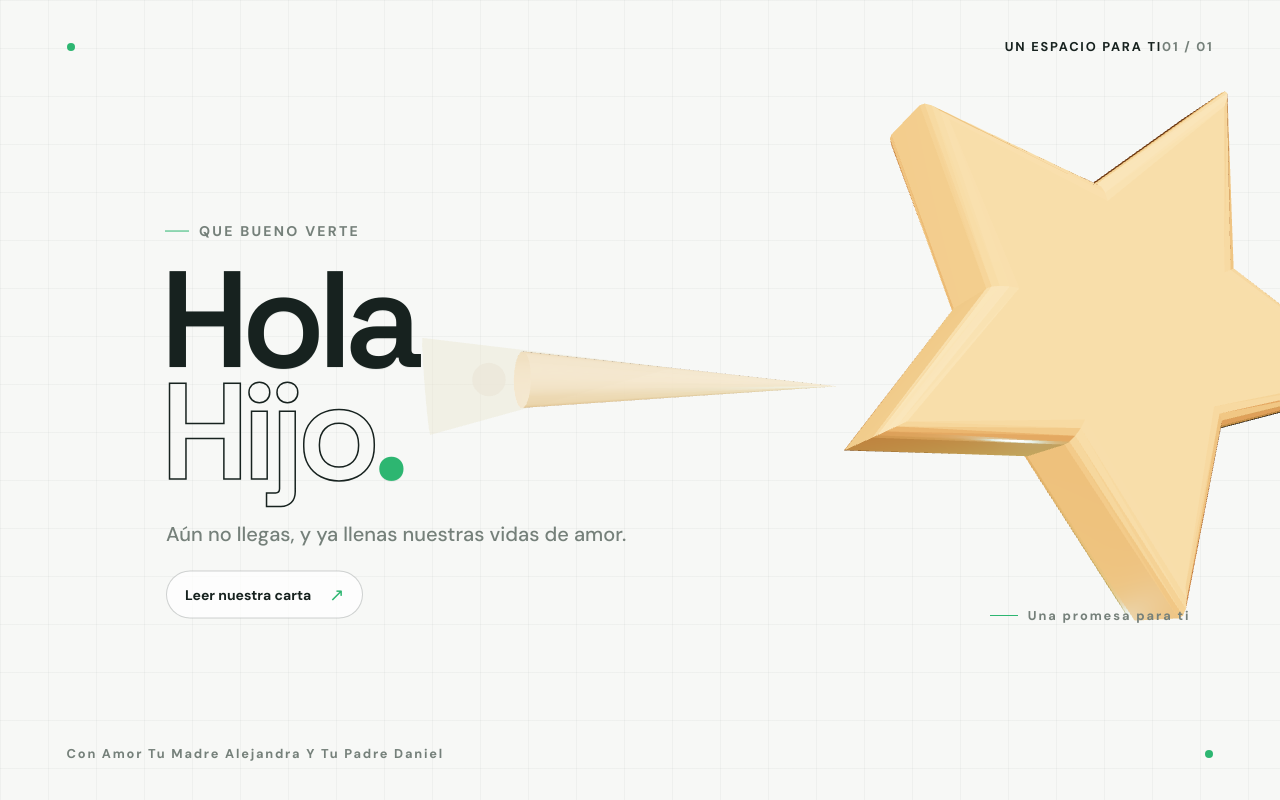
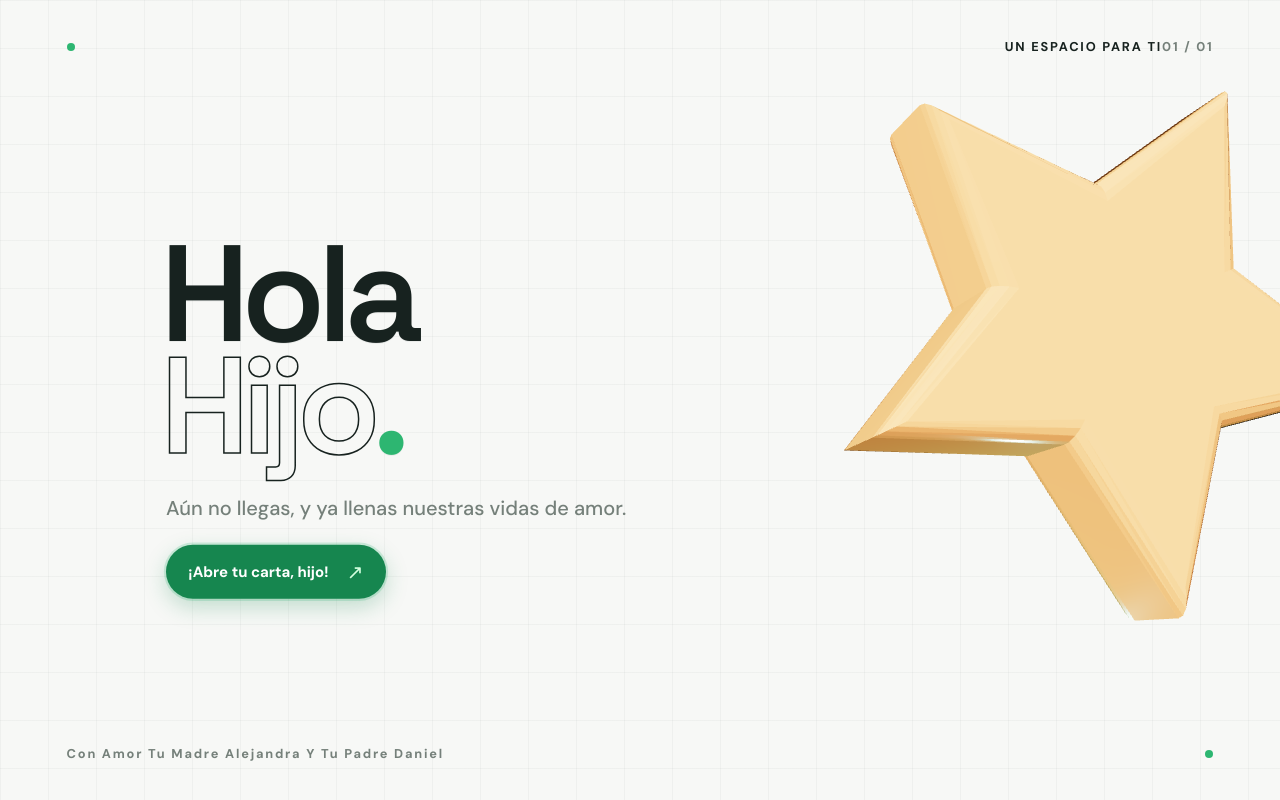
Before and after one commit to Daniel-Dev6/Nuestro-Hijo, a plain HTML site: page index.html in a window 1280 px wide. Drawn offline with nearby package versions, Linux system fonts and the light colour scheme; animation ran at ten frames a second.

Commit message:
Actualización de la página

```diff
--- a/index.html
+++ b/index.html
@@ -30,17 +30,12 @@
             <span class="topline__index">01 / 01</span>
         </div>
         <section class="intro">
-            <p class="intro__eyebrow"><span></span> QUE BUENO VERTE</p>
             <h1 id="welcome-title">Hola<br><span>Hijo</span><i>.</i></h1>
             <p class="intro__note">Aún no llegas, y ya llenas nuestras vidas de amor.</p>
             <button class="letter-button" type="button" aria-haspopup="dialog" aria-controls="letter-dialog">
-                Leer nuestra carta <span aria-hidden="true">↗</span>
+                ¡Abre tu carta, hijo! <span aria-hidden="true">↗</span>
             </button>
         </section>
-        <div class="scene-caption" aria-hidden="true">
-            <span class="scene-caption__line"></span>
-            <span>Una promesa para ti</span>
-        </div>
         <div class="bottomline" aria-hidden="true">
             <span>Con Amor Tu Madre Alejandra Y Tu Padre Daniel</span>
             <span class="bottomline__dot"></span>
@@ -53,7 +48,14 @@
         <p class="letter__eyebrow">PARA EL DÍA EN QUE LLEGUES</p>
         <h2 id="letter-title">Te estamos esperando, hijo.</h2>
         <p>No conocemos todavía tu carita, pero ya te queremos con todo el corazón. Estamos preparando un mundo lleno de abrazos, paciencia y aventuras para compartir contigo.</p>
-        <p>Cuando leas esto, recuerda siempre que antes de conocerte ya eras nuestro sueño más bonito. Aquí estaremos, para cuidarte, escucharte y acompañarte en cada paso.</p>
+        <h3 class="letter__adventures-title">Las aventuras que soñamos contigo</h3>
+        <ul class="letter__adventures">
+            <li><span aria-hidden="true">✦</span><span>Ver juntos Dragon Ball Z y emocionarnos con cada aventura.</span></li>
+            <li><span aria-hidden="true">✦</span><span>Cuando seas más grande, montar juntos en la yegua de la mamita Marina, con mucho cuidado.</span></li>
+            <li><span aria-hidden="true">✦</span><span>Que Miro, nuestro perrito, nos acompañe y sea parte de tus recuerdos más bonitos.</span></li>
+            <li><span aria-hidden="true">✦</span><span>Al ver una estrella fugaz, pedir juntos un deseo: que nunca te falte nuestro amor.</span></li>
+        </ul>
+        <p>Antes de conocerte ya eras nuestro sueño más bonito. Aquí estaremos para cuidarte, escucharte y acompañarte en cada paso.</p>
         <p class="letter__signoff">Con todo nuestro amor,<br><strong>Mamá Alejandra y papá Daniel</strong></p>
     </dialog>
     <script>
--- a/script.js
+++ b/script.js
@@ -5,7 +5,6 @@ const scene = new THREE.Scene();
 const camera = new THREE.PerspectiveCamera(35, 1, 0.1, 100);
 const renderer = new THREE.WebGLRenderer({ canvas, alpha: true, antialias: true });
 const sculpture = new THREE.Group();
-const pointer = new THREE.Vector2();
 const targetRotation = new THREE.Vector2();
 const reducedMotion = window.matchMedia("(prefers-reduced-motion: reduce)");
 
@@ -71,50 +70,6 @@ star.scale.set(1.3, 1.3, 1.3);
 star.position.set(1.4, 0.3, 0.2);
 sculpture.add(star);
 
-const trail = new THREE.Mesh(
-	new THREE.ConeGeometry(0.14, 1.8, 18),
-	new THREE.MeshPhysicalMaterial({
-		color: 0xffd6a5,
-		emissive: 0xffb067,
-		emissiveIntensity: 0.7,
-		transparent: true,
-		opacity: 0.72,
-		roughness: 0.4,
-		metalness: 0.15,
-		clearcoat: 0.9,
-		clearcoatRoughness: 0.2,
-		side: THREE.DoubleSide
-	})
-);
-trail.rotation.z = -Math.PI / 2;
-trail.rotation.y = 0.35;
-trail.position.set(-0.95, 0.16, -0.5);
-trail.scale.set(1.2, 1.2, 1.2);
-sculpture.add(trail);
-
-const trailGlow = new THREE.Mesh(
-	new THREE.ConeGeometry(0.24, 1.25, 12),
-	new THREE.MeshBasicMaterial({
-		color: 0xffe6a7,
-		transparent: true,
-		opacity: 0.24,
-		side: THREE.DoubleSide
-	})
-);
-trailGlow.rotation.z = -Math.PI / 2;
-trailGlow.rotation.y = 0.15;
-trailGlow.position.set(-1.8, 0.2, -0.6);
-trailGlow.scale.set(1.25, 1.25, 1.25);
-sculpture.add(trailGlow);
-
-const spark = new THREE.Mesh(
-	new THREE.SphereGeometry(0.085, 16, 16),
-	new THREE.MeshBasicMaterial({ color: 0xfff0c2, transparent: true, opacity: 0.8 })
-);
-spark.position.set(-2.2, 0.35, -0.7);
-spark.scale.set(1.25, 1.25, 1.25);
-sculpture.add(spark);
-
 function resizeScene() {
 	const { clientWidth, clientHeight } = canvas;
 	renderer.setSize(clientWidth, clientHeight, false);
@@ -130,10 +85,8 @@ resizeObserver.observe(canvas);
 resizeScene();
 
 window.addEventListener("pointermove", (event) => {
-	pointer.x = (event.clientX / window.innerWidth) * 2 - 1;
-	pointer.y = (event.clientY / window.innerHeight) * 2 - 1;
-	targetRotation.x = pointer.y * 0.2;
-	targetRotation.y = pointer.x * 0.28;
+	targetRotation.x = ((event.clientY / window.innerHeight) * 2 - 1) * 0.2;
+	targetRotation.y = ((event.clientX / window.innerWidth) * 2 - 1) * 0.28;
 }, { passive: true });
 
 const clock = new THREE.Clock();
@@ -146,9 +99,6 @@ function animate() {
 		sculpture.rotation.y += (targetRotation.y - sculpture.rotation.y) * 0.035;
 		sculpture.rotation.y += 0.002;
 		sculpture.position.y = Math.sin(elapsed * 0.8) * 0.08;
-		trail.rotation.z = -Math.PI / 2 + Math.sin(elapsed * 1.9) * 0.18;
-		trailGlow.rotation.z = -Math.PI / 2 + Math.sin(elapsed * 1.4) * 0.12;
-		spark.position.y = 0.3 + Math.sin(elapsed * 3.4) * 0.12;
 	}
 
 	renderer.render(scene, camera);
--- a/style.css
+++ b/style.css
@@ -142,27 +142,30 @@ h1 i {
 }
 
 .letter-button {
+    position: relative;
     display: inline-flex;
-    min-height: 48px;
+    min-height: 54px;
     align-items: center;
     gap: 18px;
     margin: 24px 0 0 6px;
-    padding: 0 18px;
-    border: 1px solid rgba(23, 34, 31, 0.2);
+    padding: 0 22px;
+    border: 0;
     border-radius: 999px;
-    background: rgba(255, 255, 255, 0.72);
-    color: var(--ink);
+    background: #16864f;
+    color: #fff;
     font: inherit;
-    font-size: 14px;
+    font-size: 15px;
     font-weight: 700;
     cursor: pointer;
-    transition: border-color 180ms ease, background-color 180ms ease, transform 180ms ease;
+    box-shadow: 0 8px 22px rgba(22, 134, 79, 0.25);
+    animation: cta-pulse 2.4s ease-out infinite;
+    transition: background-color 180ms ease, box-shadow 180ms ease, transform 180ms ease;
 }
 
 .letter-button:hover {
-    transform: translateY(-2px);
-    border-color: var(--coral);
-    background: #fff;
+    transform: translateY(-3px) scale(1.02);
+    background: #106e40;
+    box-shadow: 0 12px 28px rgba(22, 134, 79, 0.32);
 }
 
 .letter-button:focus-visible,
@@ -172,8 +175,23 @@ h1 i {
 }
 
 .letter-button span {
-    color: var(--coral);
-    font-size: 18px;
+    color: #d4ffdf;
+    font-size: 20px;
+    transition: transform 180ms ease;
+}
+
+.letter-button:hover span {
+    transform: translate(3px, -3px);
+}
+
+@keyframes cta-pulse {
+    0%, 100% {
+        box-shadow: 0 8px 22px rgba(22, 134, 79, 0.25), 0 0 0 0 rgba(45, 182, 113, 0.25);
+    }
+
+    55% {
+        box-shadow: 0 8px 22px rgba(22, 134, 79, 0.25), 0 0 0 9px rgba(45, 182, 113, 0);
+    }
 }
 
 .letter {
@@ -227,6 +245,38 @@ h1 i {
     font-size: clamp(28px, 7vw, 40px);
     line-height: 1.08;
     letter-spacing: -0.04em;
+}
+
+.letter__adventures-title {
+    margin: 28px 0 12px;
+    font-family: "Space Grotesk", sans-serif;
+    font-size: 18px;
+}
+
+.letter__adventures {
+    display: grid;
+    gap: 10px;
+    margin: 0;
+    padding: 0;
+    list-style: none;
+}
+
+.letter__adventures li {
+    display: grid;
+    grid-template-columns: 18px 1fr;
+    gap: 10px;
+    padding: 13px 15px;
+    border: 1px solid rgba(23, 34, 31, 0.08);
+    border-radius: 14px;
+    background: rgba(255, 255, 255, 0.72);
+    color: #4f5b55;
+    font-size: 15px;
+    line-height: 1.5;
+}
+
+.letter__adventures li > span:first-child {
+    color: var(--coral);
+    font-size: 17px;
 }
 
 .letter > p:not(.letter__eyebrow) {
@@ -370,4 +420,8 @@ h1 i {
         animation-iteration-count: 1 !important;
         scroll-behavior: auto !important;
     }
+
+    .letter-button {
+        animation: none;
+    }
 }
```
